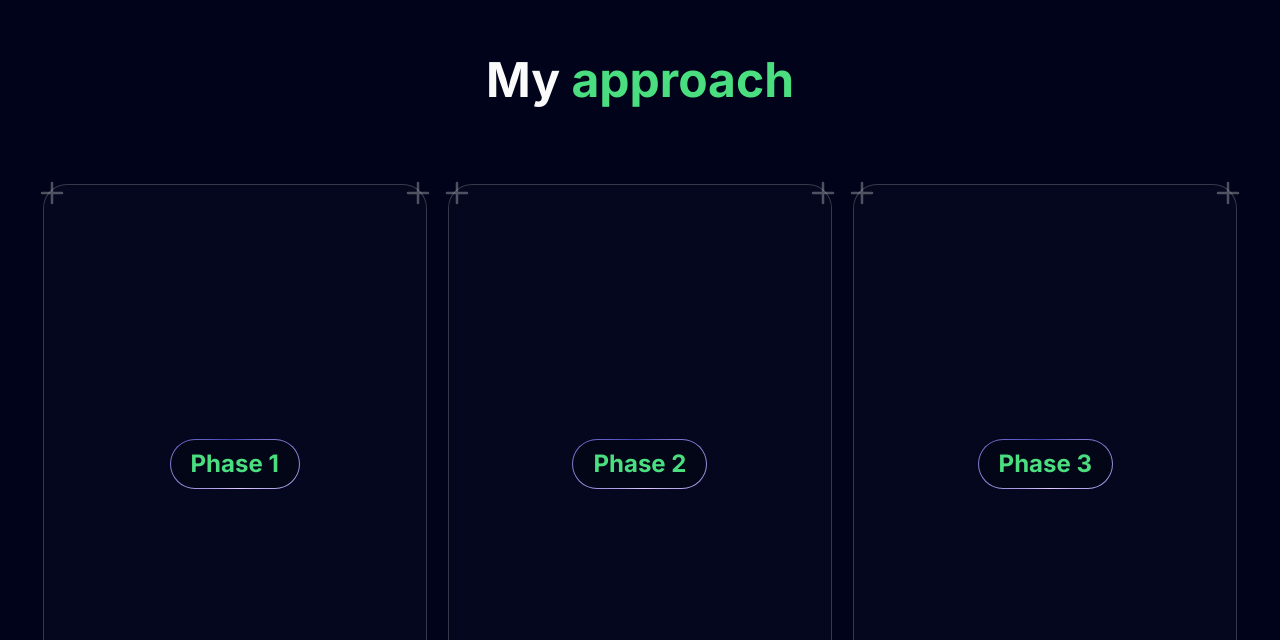
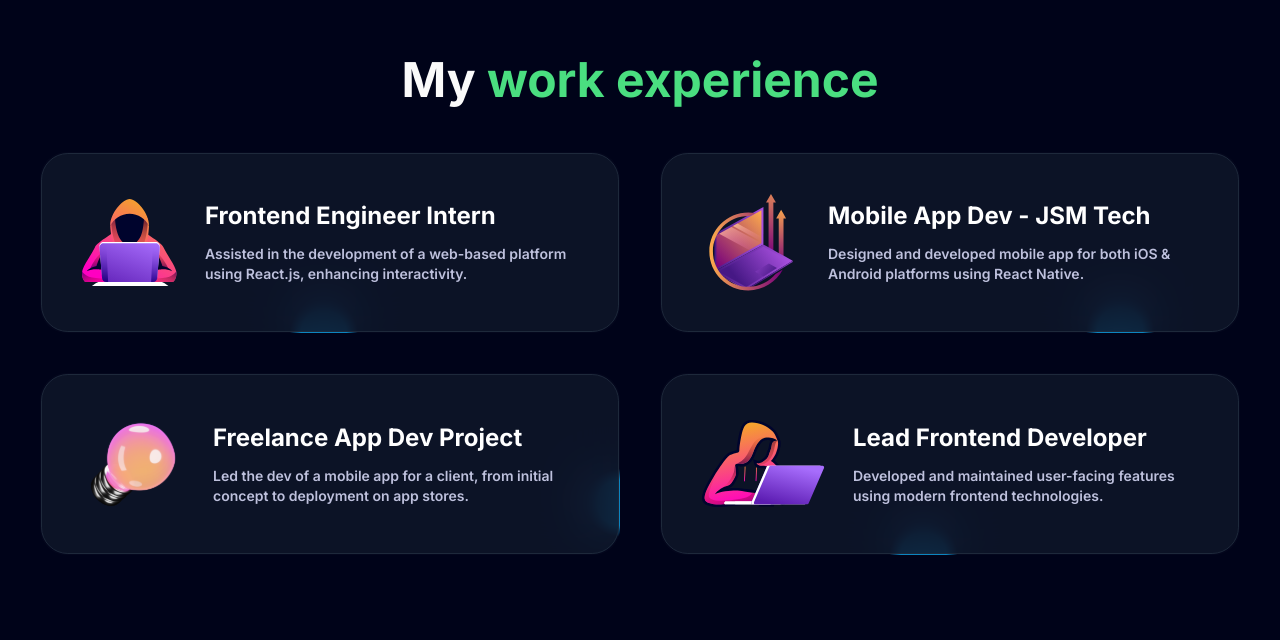
Before and after one commit to tushxr12/portfolio, a Next.js app: page / in a window 1280 px wide. Shown: the part 3840-4480 px from the top of the page. Built offline with nearby package versions, Linux system fonts and the light colour scheme.

Commit message:
add experience component

```diff
--- /dev/null
+++ b/components/Experience.tsx
@@ -0,0 +1,54 @@
+import React from "react";
+
+import { workExperience } from "@/data";
+import { Button } from "./ui/MovingBorders";
+
+const Experience = () => {
+  return (
+    <div className="py-20 w-full">
+      <h1 className="heading">
+        My <span className="text-green-400">work experience</span>
+      </h1>
+
+      <div className="w-full mt-12 grid lg:grid-cols-4 grid-cols-1 gap-10">
+        {workExperience.map((card) => (
+          <Button
+            key={card.id}
+            //   random duration will be fun , I think , may be not
+            duration={Math.floor(Math.random() * 10000) + 10000}
+            borderRadius="1.75rem"
+            style={{
+              //   add these two
+              //   you can generate the color from here https://cssgradient.io/
+              background: "rgb(4,7,29)",
+              backgroundColor:
+                "linear-gradient(90deg, rgba(4,7,29,1) 0%, rgba(12,14,35,1) 100%)",
+              // add this border radius to make it more rounded so that the moving border is more realistic
+              borderRadius: `calc(1.75rem* 0.96)`,
+            }}
+            // remove bg-white dark:bg-slate-900
+            className="flex-1 text-black dark:text-white border-neutral-200 dark:border-slate-800"
+          >
+            <div className="flex lg:flex-row flex-col lg:items-center p-3 py-6 md:p-5 lg:p-10 gap-2">
+              <img
+                src={card.thumbnail}
+                alt={card.thumbnail}
+                className="lg:w-32 md:w-20 w-16"
+              />
+              <div className="lg:ms-5">
+                <h1 className="text-start text-xl md:text-2xl font-bold">
+                  {card.title}
+                </h1>
+                <p className="text-start text-white-100 mt-3 font-semibold">
+                  {card.desc}
+                </p>
+              </div>
+            </div>
+          </Button>
+        ))}
+      </div>
+    </div>
+  );
+};
+
+export default Experience;
```
